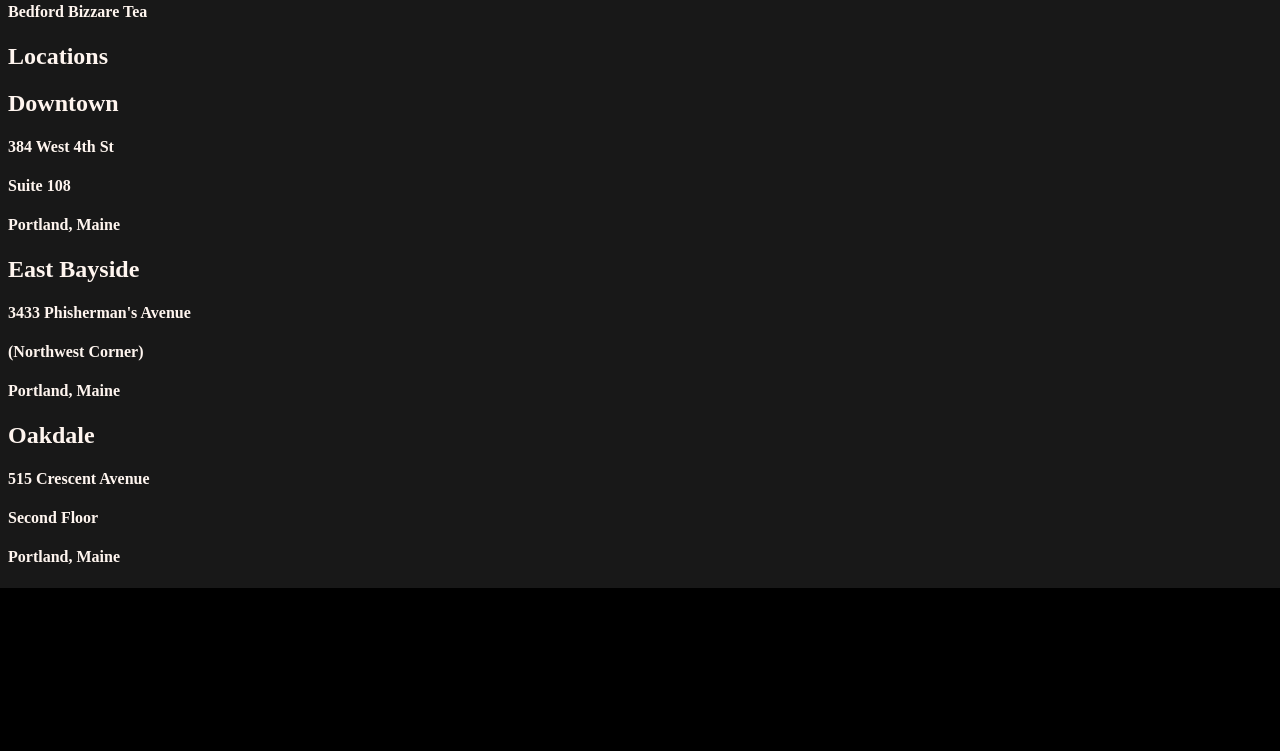
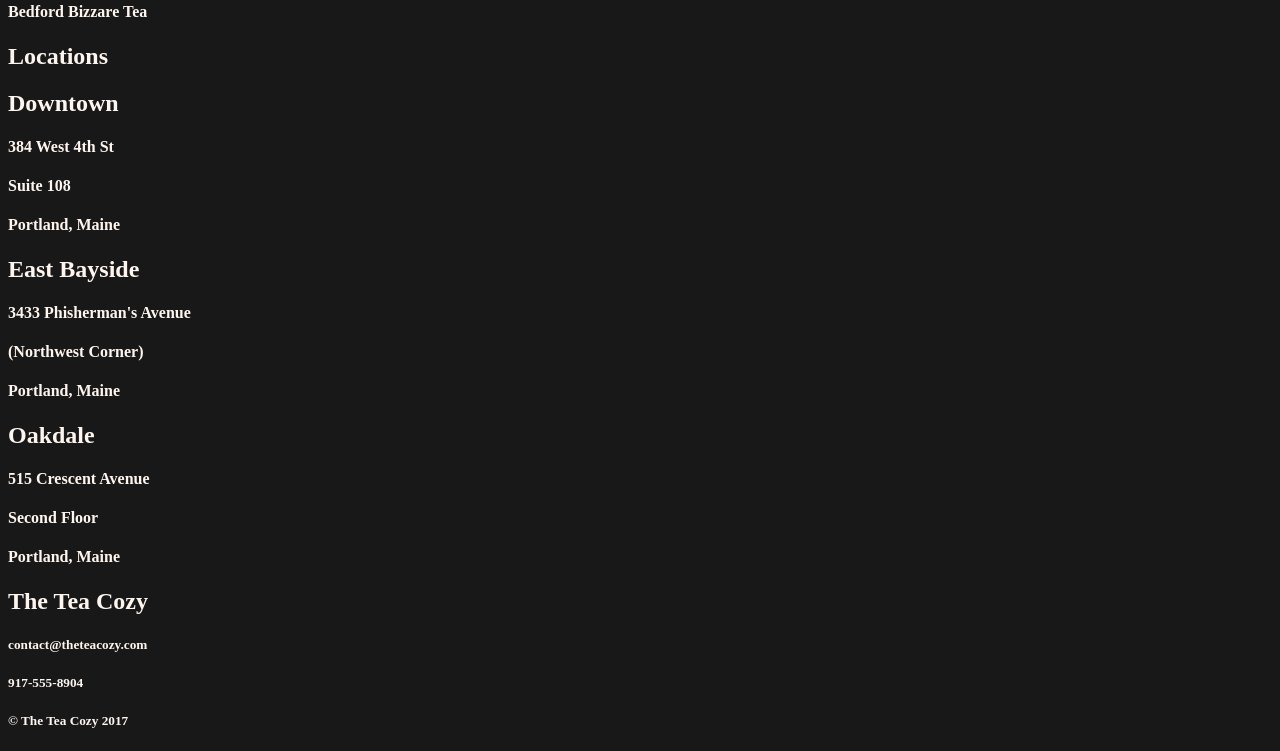
Before and after one commit to shyunj/teacozy, a plain HTML site: page index.html in a window 1280 px wide. Shown: the part 2305-3056 px from the top of the page. Before the commit the page ends 2893 px from the top, so only its background shows below. Drawn offline with Linux system fonts and the light colour scheme.

Commit message:
initial HTML completed

```diff
--- a/index.html
+++ b/index.html
@@ -90,9 +90,18 @@
   </div>
 </div>
 
+<!-- Footer -->
 
-
-
+<footer>
+  <div class="info">
+    <h2>The Tea Cozy</h2>
+    <h5>contact@theteacozy.com</h5>
+    <h5>917-555-8904</h5>
+  </div>
+  <div id="copyright">
+    <h5>© The Tea Cozy 2017</h5>
+  </div>
+</footer>
 
   </body>
 </html>
```
